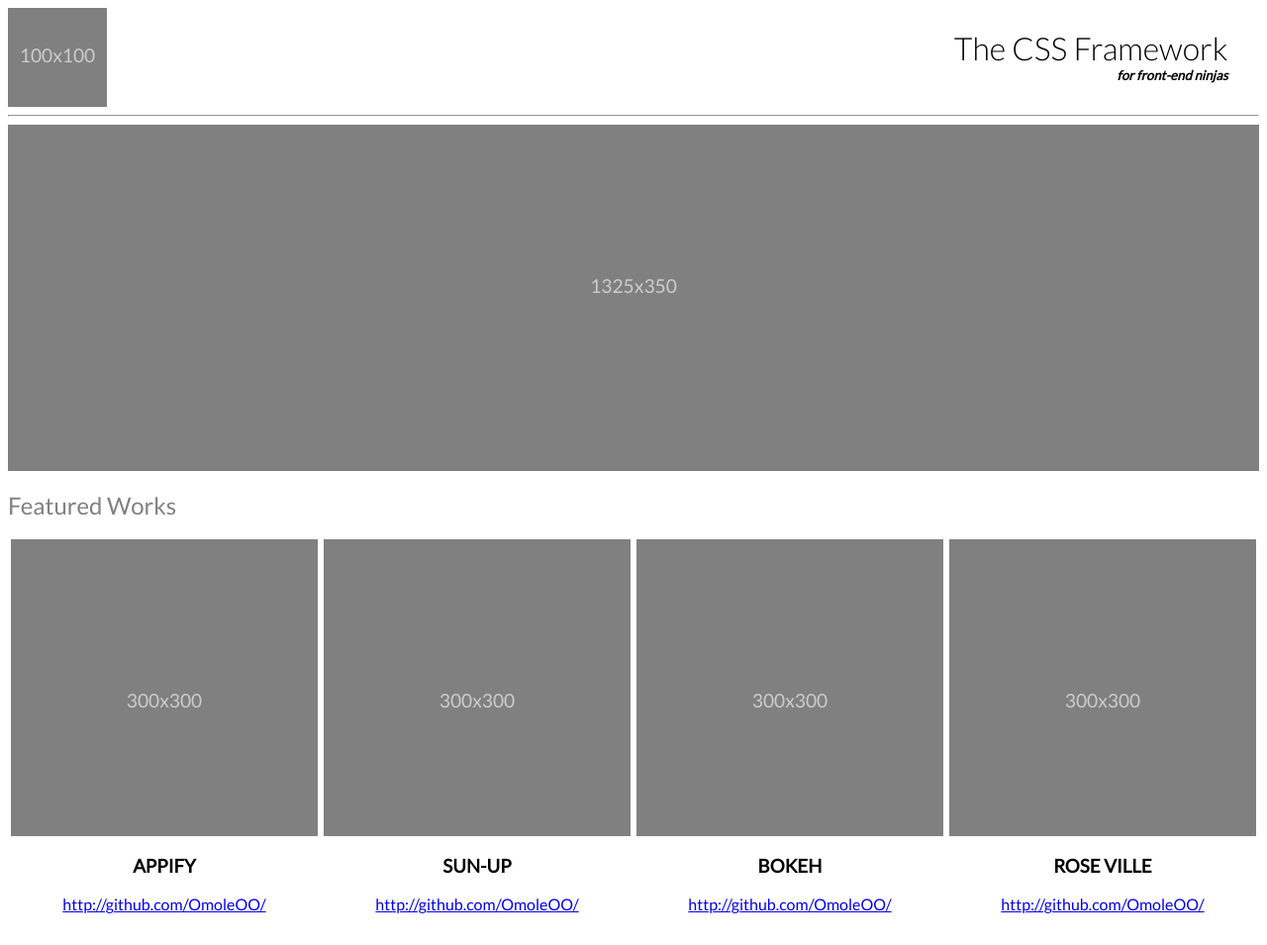
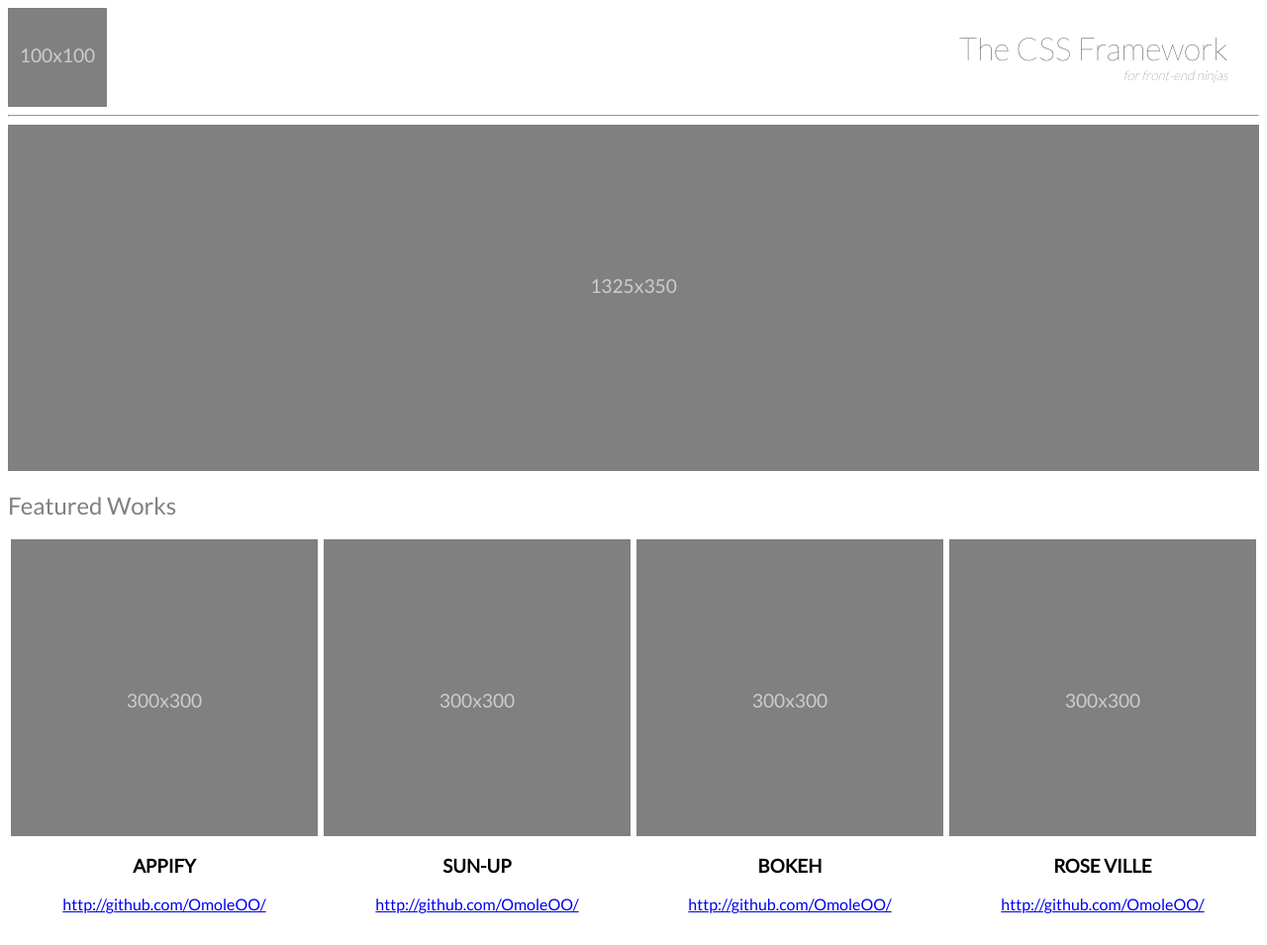
Before and after one commit to OmoleOO/theCssFramework, a plain HTML site: page index.html in a window 1280 px wide. Shown: the whole page at 99% size. Drawn offline with Linux system fonts and the light colour scheme.

Commit message:
update to sample file

```diff
--- a/css/theCssFramework.css
+++ b/css/theCssFramework.css
@@ -23,12 +23,13 @@
 }
 
 h1 {
-	font-weight: 300;
+	font-weight: 200;
 	margin-bottom: 0;
 	margin-right: 5%;
  }
 h2 { font-weight: 400; color: grey; }
 h5 {
+	font-weight: 100;
 	font-style: italic;
 	margin-top: 0;
 	margin-right: 5%;
--- a/index.html
+++ b/index.html
@@ -1,7 +1,7 @@
 <!DOCTYPE html>
 <html>
 <head>
-	<title>Jane Doette</title>
+	<title>The CSS Framework</title>
 	<meta name="viewport" content="width=device-width, initial-scale=1">
 	<link rel="stylesheet" type="text/css" href="css/theCssFramework.css">
 	<link href="https://fonts.googleapis.com/css?family=Lato:100,300,400" rel="stylesheet">
```
